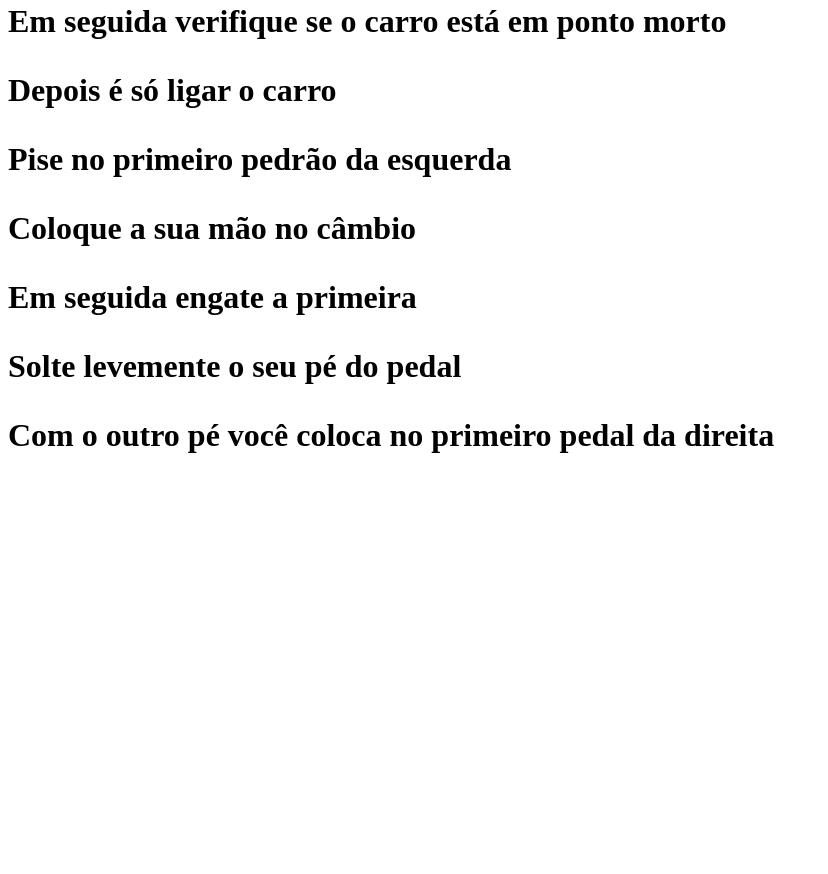
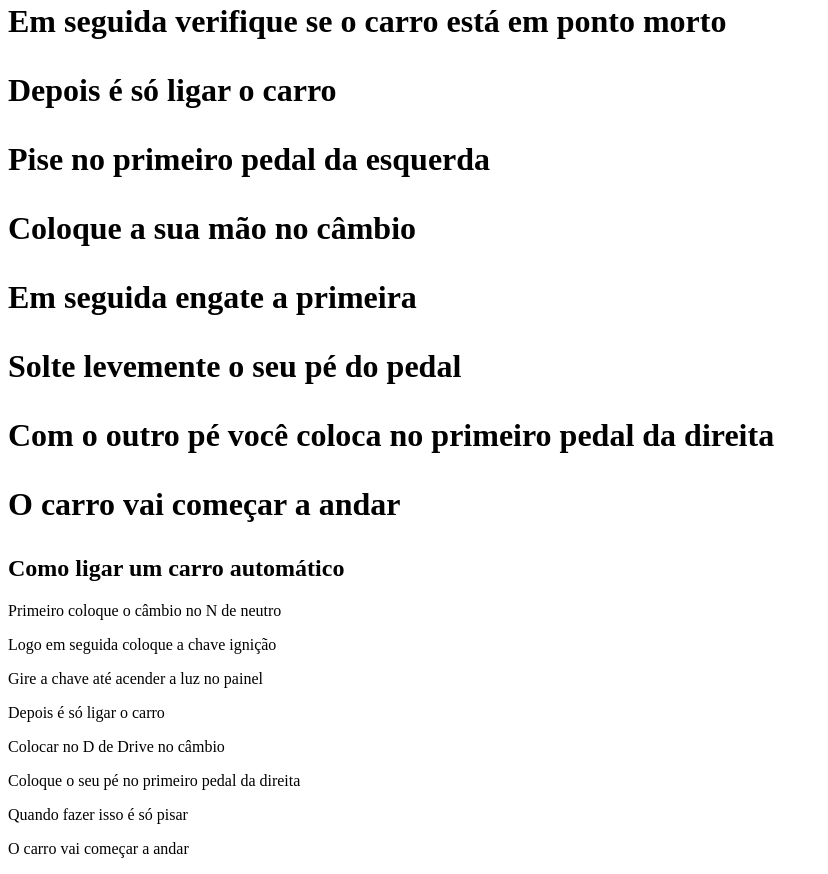
Before and after one commit to gusdemarqui/1MB-SitesRM, a plain HTML site: page index.html in a window 1280 px wide. Shown: the part 501-1375 px from the top of the page, without its empty margins (0-828 px from the left). Before the commit the page ends 987 px from the top, so only its background shows below. Drawn offline with Linux system fonts and the light colour scheme.

Commit message:
Update index.html

```diff
--- a/index.html
+++ b/index.html
@@ -5,10 +5,11 @@
     <meta charset="UTF-8">
     <meta http-equiv="X-UA-Compatible" content="IE=edge">
     <meta name="viewport" content="width=device-width, initial-scale=1.0">
-    <title>Document</title>
+    <title> Demarqui aulas </title>
+    <link reel="stylesheet" href="style.css">
 </head>
 <body>
-<h1> como ligar um carro
+<h1> Como ligar um carro
 <p> Primeira mente abra o alarme do carro</p>
 <p> Em seguida abra a porta do seu veículo</p>
 <p> Sente no banco do seu carro</p>
@@ -17,12 +18,22 @@
 <p> Gire a chave até acender a luz no painel</p>
 <p> Em seguida verifique se o carro está em ponto morto</p>
 <p> Depois é só ligar o carro</p>
-<p> Pise no primeiro pedrão da esquerda</p>
+<p> Pise no primeiro pedal da esquerda</p>
 <p> Coloque a sua mão no câmbio</p>
 <p> Em seguida engate a primeira</p>
 <p> Solte levemente o seu pé do pedal</p>
 <p> Com o outro pé você coloca no primeiro pedal da direita</p>
-</p>
+<p> O carro vai começar a andar</P>
+
+<h2> Como ligar um carro automático</h2>
+<p> Primeiro coloque o câmbio no N de neutro</p>
+<p> Logo em seguida coloque a chave ignição</p>
+<p> Gire a chave até acender a luz no painel</p>
+<p> Depois é só ligar o carro</p>
+<p> Colocar no D de Drive no câmbio</p>
+<p> Coloque o seu pé no primeiro pedal da direita</p>
+<p> Quando fazer isso é só pisar</p>
+<p> O carro vai começar a andar</p>
 </h1>
 </body>
 </html>
```
